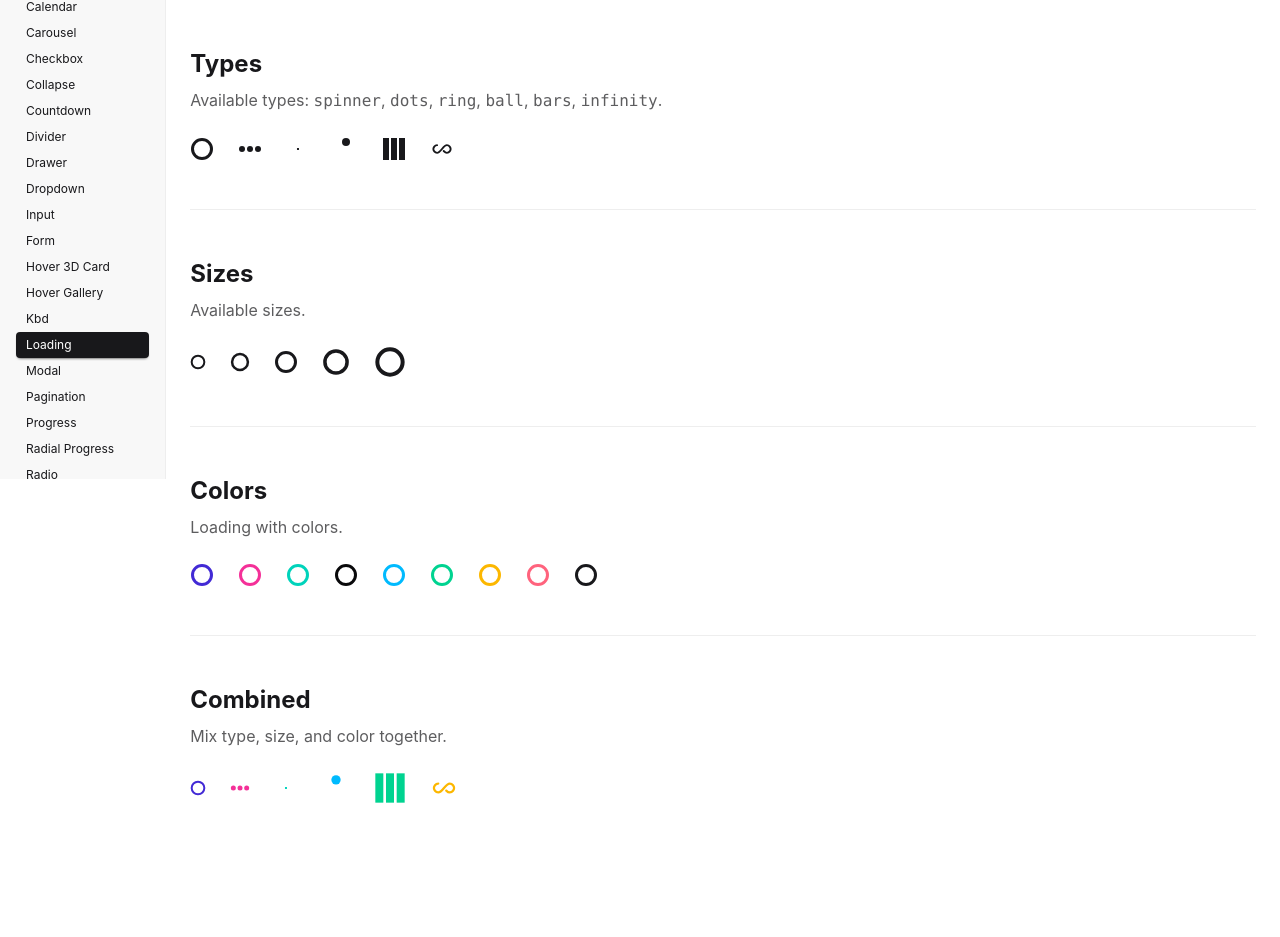
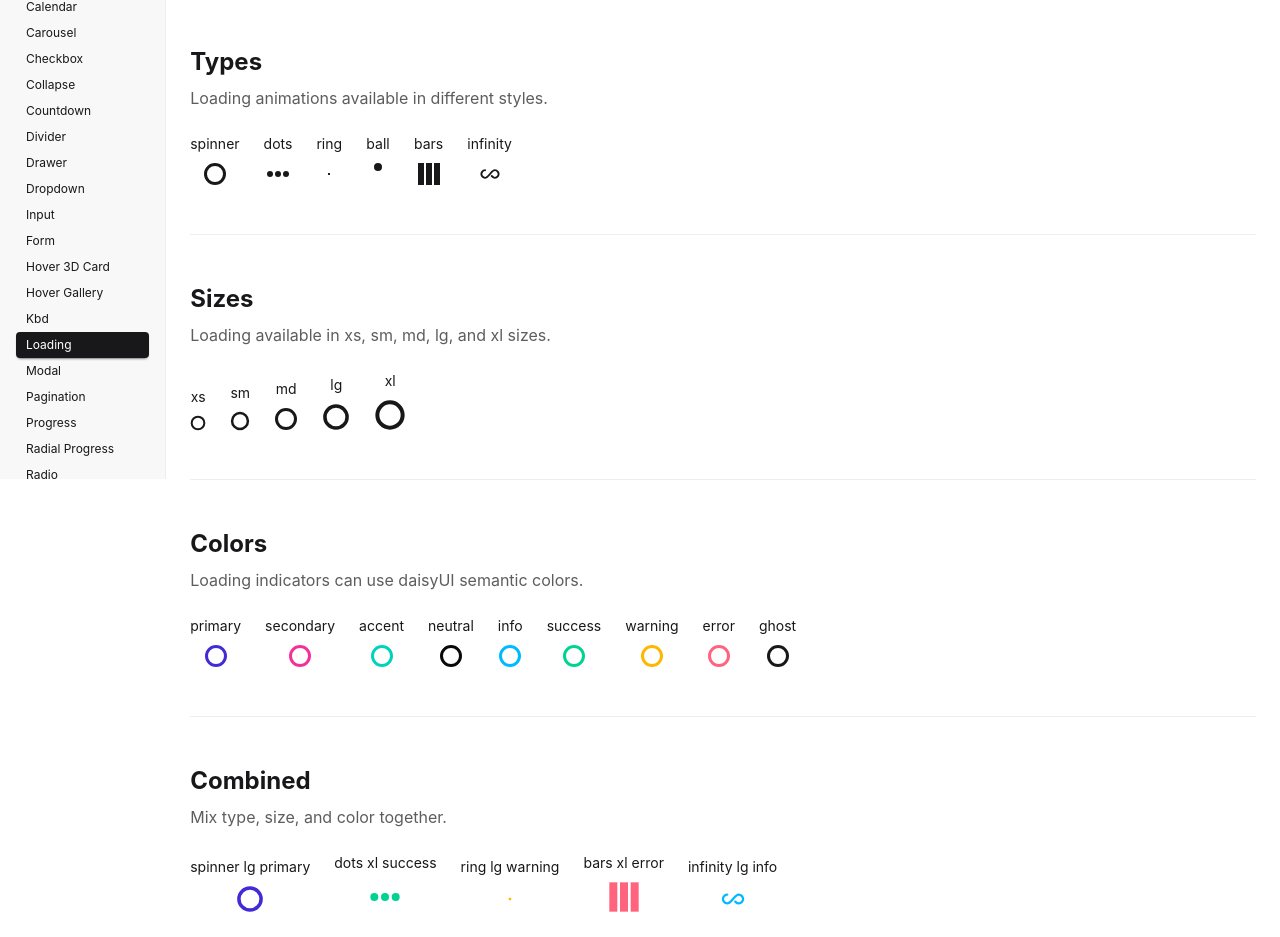
Before and after one commit to igidio/uikit-vue-daisyui, a Vue app: page /loading in a window 1280 px wide. Shown: the part 320-1257 px from the top of the page. Before the commit the page ends 1148 px from the top, so only its background shows below. Built offline with nearby package versions, Linux system fonts and the light colour scheme; what @iconify/tailwind4 would draw is missing.

Commit message:
feat: enhance various components with improved layouts, new features, and additional demos

```diff
--- a/src/features/dropdown/page/DropdownPage.vue
+++ b/src/features/dropdown/page/DropdownPage.vue
@@ -8,10 +8,12 @@ import UiButton from '@/shared/ui/ui-button/UiButton.vue'
   <section class="space-y-12">
     <div>
       <h2 class="text-2xl font-bold mb-2">Default Dropdown</h2>
-      <p class="text-base-content/70 mb-6">A simple dropdown menu.</p>
-      <UiDropdown id="demo-dropdown">
+      <p class="text-base-content/70 mb-6">
+        Dropdown with default position (bottom) and align (center).
+      </p>
+      <UiDropdown id="default-dropdown">
         <template #trigger>
-          <UiButton label="Dropdown" variant="primary" />
+          <UiButton label="Click" variant="primary" />
         </template>
         <UiDropdownItem>Item 1</UiDropdownItem>
         <UiDropdownItem>Item 2</UiDropdownItem>
@@ -22,17 +24,31 @@ import UiButton from '@/shared/ui/ui-button/UiButton.vue'
     <hr class="border-base-300" />
 
     <div>
-      <h2 class="text-2xl font-bold mb-2">Positions</h2>
-      <p class="text-base-content/70 mb-6">
-        Available positions: <code>top</code>, <code>bottom</code>, <code>left</code>, <code>right</code>.
-      </p>
-      <div class="flex flex-wrap gap-8 mt-8 mb-32">
-        <UiDropdown v-for="pos in ['top','bottom','left','right']" :key="pos" :id="`pos-${pos}`" :position="pos">
+      <h2 class="text-2xl font-bold mb-2">Position: Top</h2>
+      <p class="text-base-content/70 mb-6">Dropdown opens toward the top.</p>
+      <UiDropdown id="top-dropdown" position="top">
         <template #trigger>
-            <UiButton :label="pos" variant="secondary" />
+          <UiButton label="Click" variant="primary" />
         </template>
-          <UiDropdownItem>Item A</UiDropdownItem>
-          <UiDropdownItem>Item B</UiDropdownItem>
+        <UiDropdownItem>Item 1</UiDropdownItem>
+        <UiDropdownItem>Item 2</UiDropdownItem>
+        <UiDropdownItem>Item 3</UiDropdownItem>
+      </UiDropdown>
+    </div>
+
+    <hr class="border-base-300" />
+
+    <div>
+      <h2 class="text-2xl font-bold mb-2">Position: Left</h2>
+      <p class="text-base-content/70 mb-6">Dropdown opens toward the left.</p>
+      <div class="flex justify-center">
+        <UiDropdown id="left-dropdown" position="left">
+          <template #trigger>
+            <UiButton label="Click" variant="primary" />
+          </template>
+          <UiDropdownItem>Item 1</UiDropdownItem>
+          <UiDropdownItem>Item 2</UiDropdownItem>
+          <UiDropdownItem>Item 3</UiDropdownItem>
         </UiDropdown>
       </div>
     </div>
@@ -40,31 +56,48 @@ import UiButton from '@/shared/ui/ui-button/UiButton.vue'
     <hr class="border-base-300" />
 
     <div>
-      <h2 class="text-2xl font-bold mb-2">Alignments</h2>
-      <p class="text-base-content/70 mb-6">Dropdown alignment.</p>
-      <div class="flex flex-wrap gap-8 mt-8 mb-32">
-        <UiDropdown id="align-start" align="start">
+      <h2 class="text-2xl font-bold mb-2">Position: Right</h2>
+      <p class="text-base-content/70 mb-6">Dropdown opens toward the right.</p>
+      <div class="flex justify-center">
+        <UiDropdown id="right-dropdown" position="right">
           <template #trigger>
-            <UiButton label="Start" variant="accent" />
+            <UiButton label="Click" variant="primary" />
           </template>
           <UiDropdownItem>Item 1</UiDropdownItem>
           <UiDropdownItem>Item 2</UiDropdownItem>
+          <UiDropdownItem>Item 3</UiDropdownItem>
         </UiDropdown>
-        <UiDropdown id="align-center" align="center">
+      </div>
+    </div>
+
+    <hr class="border-base-300" />
+
+    <div>
+      <h2 class="text-2xl font-bold mb-2">Align: Start</h2>
+      <p class="text-base-content/70 mb-6">Dropdown aligns to the start of the trigger button.</p>
+      <UiDropdown id="start-dropdown" align="start">
         <template #trigger>
-            <UiButton label="Center" variant="accent" />
+          <UiButton label="Click" variant="primary" />
         </template>
         <UiDropdownItem>Item 1</UiDropdownItem>
         <UiDropdownItem>Item 2</UiDropdownItem>
+        <UiDropdownItem>Item 3</UiDropdownItem>
       </UiDropdown>
-        <UiDropdown id="align-end" align="end">
+    </div>
+
+    <hr class="border-base-300" />
+
+    <div>
+      <h2 class="text-2xl font-bold mb-2">Align: End</h2>
+      <p class="text-base-content/70 mb-6">Dropdown aligns to the end of the trigger button.</p>
+      <UiDropdown id="end-dropdown" align="end">
         <template #trigger>
-            <UiButton label="End" variant="accent" />
+          <UiButton label="Click" variant="primary" />
         </template>
         <UiDropdownItem>Item 1</UiDropdownItem>
         <UiDropdownItem>Item 2</UiDropdownItem>
+        <UiDropdownItem>Item 3</UiDropdownItem>
       </UiDropdown>
-      </div>
     </div>
 
     <hr class="border-base-300" />
@@ -74,7 +107,7 @@ import UiButton from '@/shared/ui/ui-button/UiButton.vue'
       <p class="text-base-content/70 mb-6">Dropdown with icons inside items.</p>
       <UiDropdown id="icon-dropdown">
         <template #trigger>
-          <UiButton label="Click" />
+          <UiButton label="Click" variant="primary" />
         </template>
         <UiDropdownItem>
           <span class="flex items-center gap-2">✏️ Edit</span>
@@ -95,7 +128,7 @@ import UiButton from '@/shared/ui/ui-button/UiButton.vue'
       <p class="text-base-content/70 mb-6">Dropdown opens top and aligns to the end.</p>
       <UiDropdown id="combined-dropdown" position="top" align="end">
         <template #trigger>
-          <UiButton label="Click" />
+          <UiButton label="Click" variant="primary" />
         </template>
         <UiDropdownItem>Item 1</UiDropdownItem>
         <UiDropdownItem>Item 2</UiDropdownItem>
--- a/src/features/input/page/InputPage.vue
+++ b/src/features/input/page/InputPage.vue
@@ -1,53 +1,91 @@
 <script setup lang="ts">
-import { ref } from 'vue'
 import UiInput from '@/shared/ui/ui-input/UiInput.vue'
+import type { UiColors } from '@/shared/ui/ui-types'
 
-const input_value = ref('')
+interface InputDemo {
+  label: string
+  color?: UiColors
+  type: 'text' | 'password' | 'email'
+  placeholder: string
+  disabled?: boolean
+  readonly?: boolean
+  value?: string
+}
+
+const colors: UiColors[] = [
+  'neutral', 'primary', 'secondary', 'accent',
+  'info', 'success', 'warning', 'error', 'ghost',
+]
+
+const demos: InputDemo[] = [
+  { label: 'Text Input', type: 'text', placeholder: 'Type here...', value: 'Hello world' },
+  { label: 'Password', color: 'primary', type: 'password', placeholder: 'Enter password...' },
+  { label: 'Email', color: 'secondary', type: 'email', placeholder: 'you@example.com' },
+  { label: 'Disabled', color: 'accent', type: 'text', placeholder: 'Disabled input', disabled: true },
+  { label: 'Read Only', color: 'info', type: 'text', placeholder: 'Read only', readonly: true, value: 'Can\'t edit me' },
+]
+
+const color_demos: InputDemo[] = colors.map((c) => ({
+  label: `Color: ${c}`,
+  color: c,
+  type: 'text' as const,
+  placeholder: `input-${c}`,
+}))
+
+const sizes: { label: string; size: string }[] = [
+  { label: 'Extra Small', size: 'xs' },
+  { label: 'Small', size: 'sm' },
+  { label: 'Medium (default)', size: 'md' },
+  { label: 'Large', size: 'lg' },
+  { label: 'Extra Large', size: 'xl' },
+]
 </script>
 
 <template>
-  <section class="space-y-12">
-    <div>
-      <h2 class="text-2xl font-bold mb-2">Default Input</h2>
-      <p class="text-base-content/70 mb-6">A simple text input.</p>
-      <div class="max-w-sm">
-        <UiInput v-model="input_value" placeholder="Type here..." />
+  <div class="p-8 max-w-2xl mx-auto space-y-10">
+    <h1 class="text-2xl font-bold">Input Component</h1>
+
+    <!-- Basic demos -->
+    <section>
+      <h2 class="text-xl font-semibold mb-4">Variants</h2>
+      <div class="grid grid-cols-1 md:grid-cols-2 gap-4">
+        <div v-for="(demo, index) in demos" :key="index">
+          <p class="text-sm font-medium mb-2">{{ demo.label }}</p>
+          <UiInput
+            :type="demo.type"
+            :placeholder="demo.placeholder"
+            :disabled="demo.disabled ?? false"
+            :readonly="demo.readonly ?? false"
+            :model-value="demo.value ?? null"
+          />
+        </div>
       </div>
-      <p class="mt-2 text-sm">Value: {{ input_value || 'empty' }}</p>
-    </div>
+    </section>
 
     <hr class="border-base-300" />
 
-    <div>
-      <h2 class="text-2xl font-bold mb-2">Sizes</h2>
-      <p class="text-base-content/70 mb-6">Available sizes.</p>
-      <div class="flex flex-col gap-4 max-w-sm">
-        <UiInput v-for="size in ['xs','sm','md','lg','xl']" :key="size" :size="size" :placeholder="`Size: ${size}`" />
+    <!-- Colors showcase -->
+    <section>
+      <h2 class="text-xl font-semibold mb-4">Colors</h2>
+      <div class="grid grid-cols-1 md:grid-cols-2 gap-4">
+        <div v-for="(demo, index) in color_demos" :key="index">
+          <p class="text-sm font-medium mb-2">{{ demo.label }}</p>
+          <UiInput type="text" :color="demo.color" :placeholder="demo.placeholder" />
+        </div>
       </div>
-    </div>
+    </section>
 
     <hr class="border-base-300" />
 
-    <div>
-      <h2 class="text-2xl font-bold mb-2">Colors</h2>
-      <p class="text-base-content/70 mb-6">Input with different colors.</p>
-      <div class="flex flex-col gap-4 max-w-sm">
-        <UiInput v-for="color in ['primary','secondary','accent','info','success','warning','error']" :key="color" :color="color" :placeholder="`Color: ${color}`" />
+    <!-- Sizes showcase -->
+    <section>
+      <h2 class="text-xl font-semibold mb-4">Sizes</h2>
+      <div class="flex flex-col gap-4">
+        <div v-for="s in sizes" :key="s.size">
+          <p class="text-sm font-medium mb-2">{{ s.label }}</p>
+          <UiInput type="text" :placeholder="`input-${s.size}`" :size="s.size" />
+        </div>
       </div>
-    </div>
-
-    <hr class="border-base-300" />
-
-    <div>
-      <h2 class="text-2xl font-bold mb-2">Types</h2>
-      <p class="text-base-content/70 mb-6">Different input types.</p>
-      <div class="flex flex-col gap-4 max-w-sm">
-        <UiInput type="text" placeholder="Text" />
-        <UiInput type="password" placeholder="Password" />
-        <UiInput type="email" placeholder="Email" />
-        <UiInput type="number" placeholder="Number" />
-        <UiInput type="search" placeholder="Search" />
-      </div>
-    </div>
-  </section>
+    </section>
+  </div>
 </template>
--- a/src/features/kbd/page/KbdPage.vue
+++ b/src/features/kbd/page/KbdPage.vue
@@ -4,39 +4,81 @@ import UiKbd from '@/shared/ui/ui-kbd/UiKbd.vue'
 
 <template>
   <section class="space-y-12">
+    <!-- Basic Kbd -->
     <div>
-      <h2 class="text-2xl font-bold mb-2">Default Kbd</h2>
-      <p class="text-base-content/70 mb-6">A simple keyboard key indicator.</p>
-      <div class="flex flex-wrap gap-2">
-        <UiKbd value="Ctrl" /> + <UiKbd value="C" />
+      <h2 class="text-2xl font-bold mb-2">Basic Kbd</h2>
+      <p class="text-base-content/70 mb-6">Default keyboard key display.</p>
+      <div class="flex items-center gap-4">
+        <UiKbd value="K" />
       </div>
     </div>
 
     <hr class="border-base-300" />
 
+    <!-- Kbd Sizes -->
     <div>
-      <h2 class="text-2xl font-bold mb-2">Sizes</h2>
-      <p class="text-base-content/70 mb-6">Available sizes.</p>
-      <div class="flex flex-wrap items-center gap-2">
-        <UiKbd v-for="size in ['xs','sm','md','lg','xl']" :key="size" :size="size" value="A" />
+      <h2 class="text-2xl font-bold mb-2">Kbd Sizes</h2>
+      <p class="text-base-content/70 mb-6">Available in xs, sm, md, lg, and xl sizes.</p>
+      <div class="flex flex-wrap items-center gap-4">
+        <UiKbd size="xs" value="Xsmall" />
+        <UiKbd size="sm" value="Small" />
+        <UiKbd size="md" value="Medium" />
+        <UiKbd size="lg" value="Large" />
+        <UiKbd size="xl" value="Xlarge" />
       </div>
     </div>
 
     <hr class="border-base-300" />
 
+    <!-- In text -->
     <div>
-      <h2 class="text-2xl font-bold mb-2">Key Combinations</h2>
-      <p class="text-base-content/70 mb-6">Common keyboard shortcuts.</p>
-      <div class="space-y-2">
-        <div class="flex items-center gap-1">
-          <UiKbd value="Ctrl" /> + <UiKbd value="S" /> to save
+      <h2 class="text-2xl font-bold mb-2">In text</h2>
+      <p class="text-base-content/70 mb-6">Keyboard keys inline with text.</p>
+      <p class="text-base-content">Press <UiKbd size="sm" value="F" /> to pay respects.</p>
+    </div>
+
+    <hr class="border-base-300" />
+
+    <!-- Key combination -->
+    <div>
+      <h2 class="text-2xl font-bold mb-2">Key Combination</h2>
+      <p class="text-base-content/70 mb-6">Multiple keys shown together.</p>
+      <div class="flex items-center gap-2">
+        <UiKbd value="ctrl" />
+        <span class="text-base-content/60">+</span>
+        <UiKbd value="shift" />
+        <span class="text-base-content/60">+</span>
+        <UiKbd value="del" />
+      </div>
+    </div>
+
+    <hr class="border-base-300" />
+
+    <!-- Function Keys -->
+    <div>
+      <h2 class="text-2xl font-bold mb-2">Function Keys</h2>
+      <p class="text-base-content/70 mb-6">Special modifier keys displayed as kbd.</p>
+      <div class="flex flex-wrap items-center gap-2">
+        <UiKbd value="⌘" />
+        <UiKbd value="⌥" />
+        <UiKbd value="⇧" />
+        <UiKbd value="⌃" />
+      </div>
+    </div>
+
+    <hr class="border-base-300" />
+
+    <!-- Arrow Keys -->
+    <div>
+      <h2 class="text-2xl font-bold mb-2">Arrow Keys</h2>
+      <p class="text-base-content/70 mb-6">Directional keys laid out in their natural position.</p>
+      <div class="flex flex-col items-center gap-1">
+        <UiKbd value="▲" />
+        <div class="flex gap-12">
+          <UiKbd value="◀︎" />
+          <UiKbd value="▶︎" />
         </div>
-        <div class="flex items-center gap-1">
-          <UiKbd value="Ctrl" /> + <UiKbd value="Z" /> to undo
-        </div>
-        <div class="flex items-center gap-1">
-          <UiKbd value="⌘" /> + <UiKbd value="K" /> to search
-        </div>
+        <UiKbd value="▼" />
       </div>
     </div>
   </section>
--- a/src/features/loading/page/LoadingPage.vue
+++ b/src/features/loading/page/LoadingPage.vue
@@ -4,41 +4,122 @@ import UiLoading from '@/shared/ui/ui-loading/UiLoading.vue'
 
 <template>
   <section class="space-y-12">
+    <!-- Basic Loading -->
     <div>
-      <h2 class="text-2xl font-bold mb-2">Default Loading</h2>
-      <p class="text-base-content/70 mb-6">A simple loading spinner.</p>
-      <UiLoading />
-    </div>
-
-    <hr class="border-base-300" />
-
-    <div>
-      <h2 class="text-2xl font-bold mb-2">Types</h2>
-      <p class="text-base-content/70 mb-6">
-        Available types: <code>spinner</code>, <code>dots</code>, <code>ring</code>, <code>ball</code>, <code>bars</code>, <code>infinity</code>.
-      </p>
-      <div class="flex flex-wrap items-center gap-6">
-        <UiLoading v-for="type in ['spinner','dots','ring','ball','bars','infinity']" :key="type" :type="type" />
+      <h2 class="text-2xl font-bold mb-2">Basic Loading</h2>
+      <p class="text-base-content/70 mb-6">Default loading spinner.</p>
+      <div class="flex flex-wrap items-center gap-4">
+        <UiLoading />
       </div>
     </div>
 
     <hr class="border-base-300" />
 
+    <!-- Types -->
     <div>
-      <h2 class="text-2xl font-bold mb-2">Sizes</h2>
-      <p class="text-base-content/70 mb-6">Available sizes.</p>
-      <div class="flex flex-wrap items-center gap-6">
-        <UiLoading v-for="size in ['xs','sm','md','lg','xl']" :key="size" :size="size" type="spinner" />
+      <h2 class="text-2xl font-bold mb-2">Types</h2>
+      <p class="text-base-content/70 mb-6">Loading animations available in different styles.</p>
+      <div class="flex flex-wrap items-end gap-6">
+        <div class="flex flex-col items-center gap-2">
+          <span class="text-sm">spinner</span>
+          <UiLoading type="spinner" />
+        </div>
+        <div class="flex flex-col items-center gap-2">
+          <span class="text-sm">dots</span>
+          <UiLoading type="dots" />
+        </div>
+        <div class="flex flex-col items-center gap-2">
+          <span class="text-sm">ring</span>
+          <UiLoading type="ring" />
+        </div>
+        <div class="flex flex-col items-center gap-2">
+          <span class="text-sm">ball</span>
+          <UiLoading type="ball" />
+        </div>
+        <div class="flex flex-col items-center gap-2">
+          <span class="text-sm">bars</span>
+          <UiLoading type="bars" />
+        </div>
+        <div class="flex flex-col items-center gap-2">
+          <span class="text-sm">infinity</span>
+          <UiLoading type="infinity" />
+        </div>
       </div>
     </div>
 
     <hr class="border-base-300" />
 
+    <!-- Sizes -->
+    <div>
+      <h2 class="text-2xl font-bold mb-2">Sizes</h2>
+      <p class="text-base-content/70 mb-6">Loading available in xs, sm, md, lg, and xl sizes.</p>
+      <div class="flex flex-wrap items-end gap-6">
+        <div class="flex flex-col items-center gap-2">
+          <span class="text-sm">xs</span>
+          <UiLoading size="xs" />
+        </div>
+        <div class="flex flex-col items-center gap-2">
+          <span class="text-sm">sm</span>
+          <UiLoading size="sm" />
+        </div>
+        <div class="flex flex-col items-center gap-2">
+          <span class="text-sm">md</span>
+          <UiLoading size="md" />
+        </div>
+        <div class="flex flex-col items-center gap-2">
+          <span class="text-sm">lg</span>
+          <UiLoading size="lg" />
+        </div>
+        <div class="flex flex-col items-center gap-2">
+          <span class="text-sm">xl</span>
+          <UiLoading size="xl" />
+        </div>
+      </div>
+    </div>
+
+    <hr class="border-base-300" />
+
+    <!-- Colors -->
     <div>
       <h2 class="text-2xl font-bold mb-2">Colors</h2>
-      <p class="text-base-content/70 mb-6">Loading with colors.</p>
-      <div class="flex flex-wrap items-center gap-6">
-        <UiLoading v-for="color in ['primary','secondary','accent','neutral','info','success','warning','error','ghost']" :key="color" :color="color" type="spinner" />
+      <p class="text-base-content/70 mb-6">Loading indicators can use daisyUI semantic colors.</p>
+      <div class="flex flex-wrap items-end gap-6">
+        <div class="flex flex-col items-center gap-2">
+          <span class="text-sm">primary</span>
+          <UiLoading color="primary" />
+        </div>
+        <div class="flex flex-col items-center gap-2">
+          <span class="text-sm">secondary</span>
+          <UiLoading color="secondary" />
+        </div>
+        <div class="flex flex-col items-center gap-2">
+          <span class="text-sm">accent</span>
+          <UiLoading color="accent" />
+        </div>
+        <div class="flex flex-col items-center gap-2">
+          <span class="text-sm">neutral</span>
+          <UiLoading color="neutral" />
+        </div>
+        <div class="flex flex-col items-center gap-2">
+          <span class="text-sm">info</span>
+          <UiLoading color="info" />
+        </div>
+        <div class="flex flex-col items-center gap-2">
+          <span class="text-sm">success</span>
+          <UiLoading color="success" />
+        </div>
+        <div class="flex flex-col items-center gap-2">
+          <span class="text-sm">warning</span>
+          <UiLoading color="warning" />
+        </div>
+        <div class="flex flex-col items-center gap-2">
+          <span class="text-sm">error</span>
+          <UiLoading color="error" />
+        </div>
+        <div class="flex flex-col items-center gap-2">
+          <span class="text-sm">ghost</span>
+          <UiLoading color="ghost" />
+        </div>
       </div>
     </div>
 
@@ -48,13 +129,27 @@ import UiLoading from '@/shared/ui/ui-loading/UiLoading.vue'
     <div>
       <h2 class="text-2xl font-bold mb-2">Combined</h2>
       <p class="text-base-content/70 mb-6">Mix type, size, and color together.</p>
-      <div class="flex flex-wrap items-center gap-6">
-        <UiLoading type="spinner" size="xs" color="primary" />
-        <UiLoading type="dots" size="sm" color="secondary" />
-        <UiLoading type="ring" size="md" color="accent" />
-        <UiLoading type="ball" size="lg" color="info" />
-        <UiLoading type="bars" size="xl" color="success" />
-        <UiLoading type="infinity" size="lg" color="warning" />
+      <div class="flex flex-wrap items-end gap-6">
+        <div class="flex flex-col items-center gap-2">
+          <span class="text-sm">spinner lg primary</span>
+          <UiLoading type="spinner" size="lg" color="primary" />
+        </div>
+        <div class="flex flex-col items-center gap-2">
+          <span class="text-sm">dots xl success</span>
+          <UiLoading type="dots" size="xl" color="success" />
+        </div>
+        <div class="flex flex-col items-center gap-2">
+          <span class="text-sm">ring lg warning</span>
+          <UiLoading type="ring" size="lg" color="warning" />
+        </div>
+        <div class="flex flex-col items-center gap-2">
+          <span class="text-sm">bars xl error</span>
+          <UiLoading type="bars" size="xl" color="error" />
+        </div>
+        <div class="flex flex-col items-center gap-2">
+          <span class="text-sm">infinity lg info</span>
+          <UiLoading type="infinity" size="lg" color="info" />
+        </div>
       </div>
     </div>
   </section>
```
Also changed, not shown: src/features/hover3dcard/page/Hover3dcardPage.vue (+60 -11 lines), src/features/hovergallery/page/HovergalleryPage.vue (+68 -21 lines), src/shared/ui/ui-hover3dcard/UiHover3dcard.vue (+17 -9 lines). Lines whose indentation alone changed are shown as unchanged.
